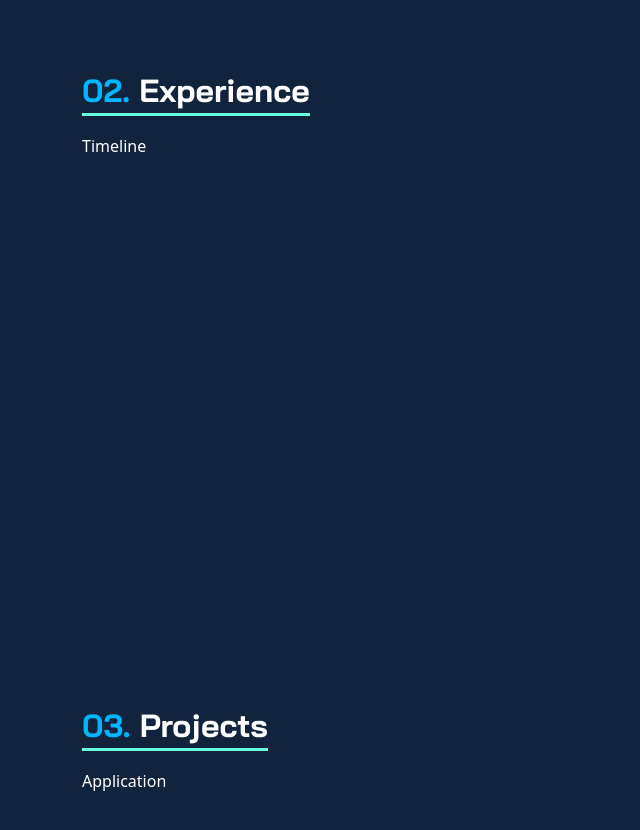
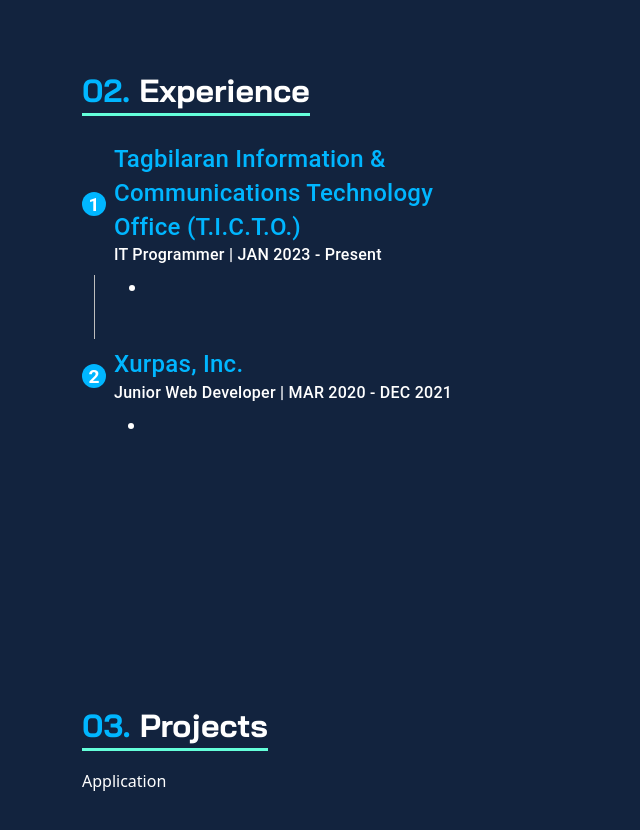
Before and after one commit to MarcEscatron07/marc-portfolio-nextjs, a Next.js app: page / in a window 1280 px wide. Shown: the part 1460-2290 px from the top of the page, without its empty margins (0-640 px from the left). Built offline with nearby package versions, Linux system fonts and the light colour scheme.

Commit message:
added MUI and added content for Timeline component

```diff
--- a/components/shared/Timeline.tsx
+++ b/components/shared/Timeline.tsx
@@ -1,11 +1,74 @@
-import React from 'react'
+import React from "react";
+
+import Box from "@mui/material/Box";
+import Stepper from "@mui/material/Stepper";
+import Step from "@mui/material/Step";
+import StepLabel from "@mui/material/StepLabel";
+import StepContent from "@mui/material/StepContent";
+import Typography from "@mui/material/Typography";
+
+import {
+  EXPERIENCE_TIMELINE
+} from '../../variables'
+
+const steps = [
+  {
+    label:
+      "Tagbilaran Information & Communications Technology Office (T.I.C.T.O.)",
+    description: `For each ad campaign that you create, you can control how much
+              you're willing to spend on clicks and conversions, which networks
+              and geographical locations you want your ads to show on, and more.`,
+  },
+  {
+    label: "Xurpas, Inc.",
+    description:
+      "An ad group contains one or more ads which target a shared set of keywords.",
+  },
+];
 
 function Timeline() {
   return (
     <>
-        <div>Timeline</div>
+      <Box sx={{ maxWidth: 400 }}>
+        <Stepper orientation="vertical">
+          {EXPERIENCE_TIMELINE && EXPERIENCE_TIMELINE.map((timeline, idx) => (
+            <Step
+              key={idx}
+              active={true}
+              sx={{
+                "& .MuiStepLabel-root .Mui-active": {
+                  color: "#00b6ff",
+                  fontSize: "1.5rem"
+                },
+                "& .MuiStepLabel-label.Mui-active.MuiStepLabel-alternativeLabel": {
+                  color: "#ffffff",
+                },
+                "& .MuiStepLabel-root .Mui-active .MuiStepIcon-text": {
+                  fill: "#ffffff",
+                  fontSize: "1.2rem",
+                  fontWeight: "bold"
+                },
+              }}
+            >
+              <StepLabel>
+                <p className="timeline-title">{timeline.title}</p>
+                <p className="timeline-subtitle">{timeline.subtitle}</p>
+              </StepLabel>
+              <StepContent>
+                <ul className="timeline-list">
+                  {timeline.texts && timeline.texts.map((text, tIdx) => {
+                    return (
+                      <li key={tIdx} className="timeline-listitem">{text}</li>
+                    )
+                  })}
+                </ul>
+              </StepContent>
+            </Step>
+          ))}
+        </Stepper>
+      </Box>
     </>
-  )
+  );
 }
 
-export default Timeline
+export default Timeline;
--- a/package.json
+++ b/package.json
@@ -10,11 +10,14 @@
     "lint": "next lint"
   },
   "dependencies": {
+    "@emotion/react": "^11.10.6",
+    "@emotion/styled": "^11.10.6",
     "@fortawesome/fontawesome-svg-core": "^6.4.0",
     "@fortawesome/free-brands-svg-icons": "^6.4.0",
     "@fortawesome/free-regular-svg-icons": "^6.4.0",
     "@fortawesome/free-solid-svg-icons": "^6.4.0",
     "@fortawesome/react-fontawesome": "^0.2.0",
+    "@mui/material": "^5.12.1",
     "@types/bootstrap": "^5.2.6",
     "@types/node": "18.15.11",
     "@types/react": "18.0.35",
--- a/styles/globals.css
+++ b/styles/globals.css
@@ -153,6 +153,16 @@
   max-width: 50%;
 }
 
+.timeline-title {
+  margin: 0px;
+}
+
+.timeline-subtitle {
+  margin: 0px;
+  color: #ffffff;
+  font-size: 1rem;
+}
+
 /* CSS Ruleset for Home section */
 #home h1 {
   font-size: 4rem;
--- a/styles/globals.scss
+++ b/styles/globals.scss
@@ -193,6 +193,16 @@
     }
 }
 
+.timeline-title {
+    margin: 0px;
+}
+
+.timeline-subtitle {
+    margin: 0px;
+    color: $tertiary-theme;
+    font-size: 1rem;
+}
+
 /* CSS Ruleset for Home section */
 #home {
     h1 {
--- a/variables/index.tsx
+++ b/variables/index.tsx
@@ -15,6 +15,12 @@
     id: string,
     text: string,
     image: string
+}
+interface IEXPERIENCE_TIMELINE {
+    id: string,
+    title: string,
+    subtitle: string,
+    texts: string[]
 }
 
 /** CONST VARIABLES */
@@ -57,6 +63,25 @@
     // { id: 'graphql', text: 'GraphQL', image: '/images/technologies/graphql-logo.png' },
     { id: 'git', text: 'Git', image: '/images/technologies/git-logo.png' },
 ];
+
+const EXPERIENCE_TIMELINE: IEXPERIENCE_TIMELINE[] = [
+    {
+        id: 'ticto',
+        title: 'Tagbilaran Information & Communications Technology Office (T.I.C.T.O.)',
+        subtitle: 'IT Programmer | JAN 2023 - Present',
+        texts: [
+            ''
+        ]
+    },
+    {
+        id: 'xurpas',
+        title: 'Xurpas, Inc.',
+        subtitle: 'Junior Web Developer | MAR 2020 - DEC 2021',
+        texts: [
+            ''
+        ]
+    }
+];
 /** CONST VARIABLES */
 
 /** LET VARIABLES */
@@ -69,5 +94,6 @@
     HEADER_LINKS,
     HOME_HEADERS,
     ABOUT_PARAGRAPHS,
-    ABOUT_SKILLS
+    ABOUT_SKILLS,
+    EXPERIENCE_TIMELINE
 }
```
Also changed, not shown: 2 other files (tests, documents, lock files or other folders).
